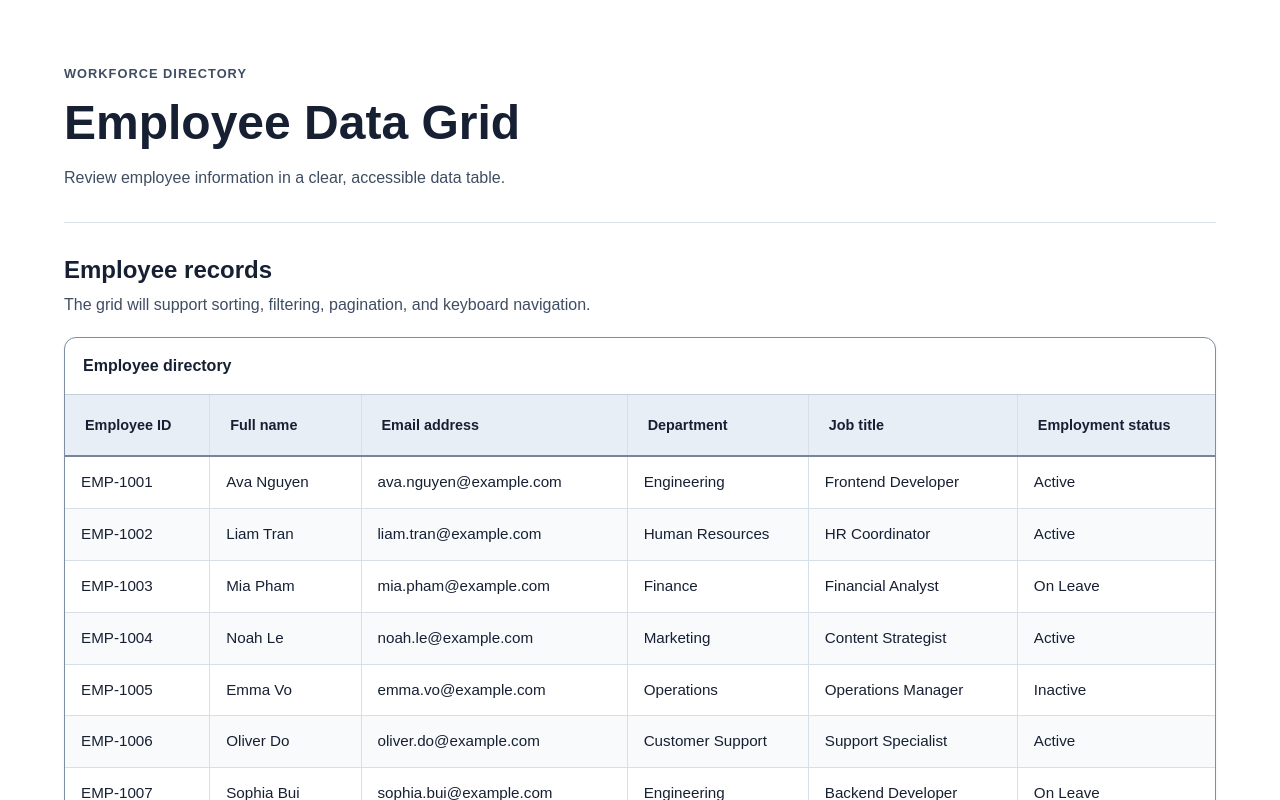
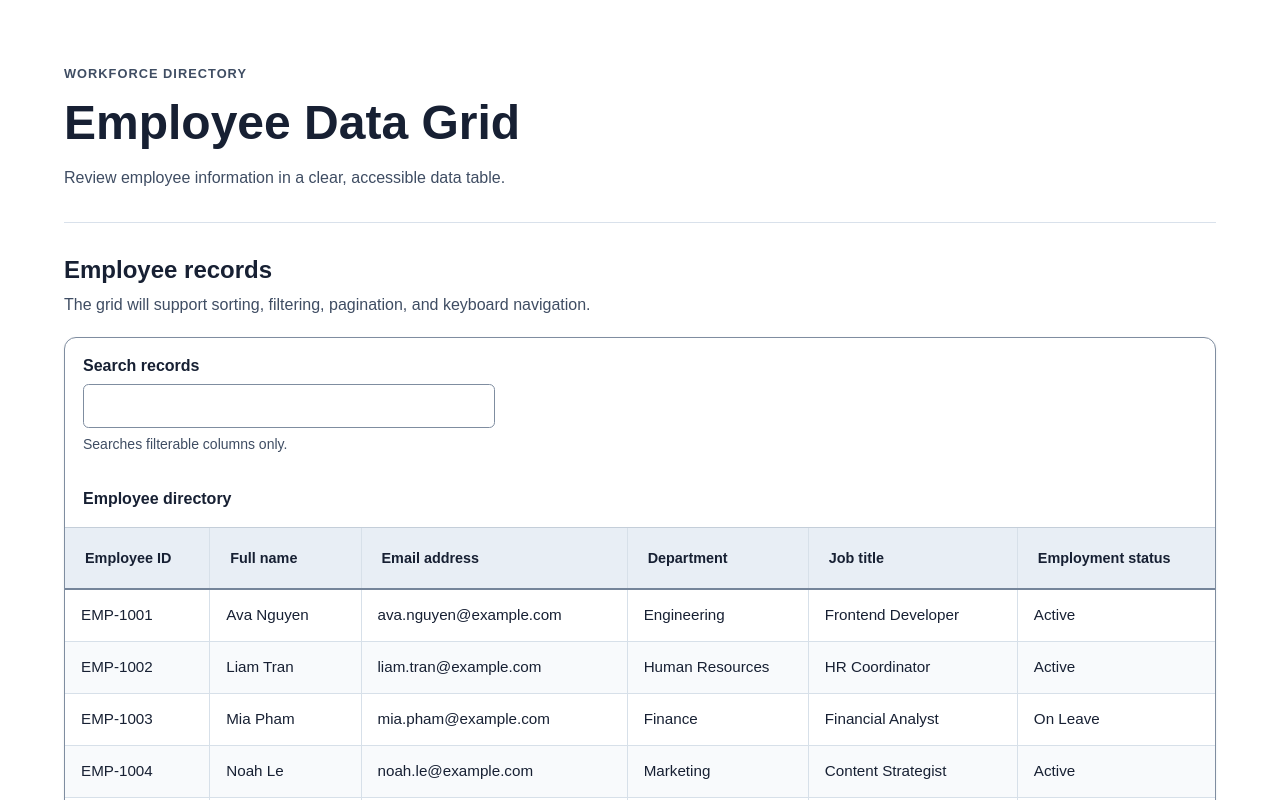
Before and after one commit to HquanhocUIT/Web_Application_Development, a React (Vite) app in the folder Lab2_HW/HW1/: page / in a window 1280 px wide. Shown: the top 800 px of the page. Built offline with nearby package versions, Linux system fonts and the light colour scheme.

Commit message:
feat: implement sorting and filtering

```diff
--- a/Lab2_HW/HW1/src/components/DataGrid.css
+++ b/Lab2_HW/HW1/src/components/DataGrid.css
@@ -37,6 +37,35 @@
   font-size: 1rem;
   font-weight: 700;
   text-align: left;
+}
+
+.data-grid-search {
+  display: grid;
+  max-width: 28rem;
+  gap: 0.375rem;
+  padding: 1rem 1.125rem;
+}
+
+.data-grid-search-label {
+  color: var(--grid-text);
+  font-weight: 700;
+}
+
+.data-grid-search-input {
+  width: 100%;
+  min-height: 2.75rem;
+  padding: 0.5rem 0.75rem;
+  border: 1px solid var(--grid-border);
+  border-radius: 0.35rem;
+  background: var(--grid-row-background);
+  color: var(--grid-text);
+  font: inherit;
+}
+
+.data-grid-search-help {
+  margin: 0;
+  color: var(--grid-muted-text);
+  font-size: 0.875rem;
 }
 
 .data-grid-table th {
@@ -94,13 +123,17 @@
   text-align: center;
 }
 
-.data-grid-table :focus-visible {
+.data-grid-table :focus-visible,
+.data-grid-search-input:focus-visible {
   outline: 3px solid var(--grid-focus-indicator);
   outline-offset: 2px;
   border-radius: 0.2rem;
 }
 
 .data-grid-sort-button {
+  display: inline-flex;
+  align-items: center;
+  gap: 0.45rem;
   min-width: 2.75rem;
   min-height: 2.75rem;
   padding-inline: 0.25rem;
@@ -110,6 +143,20 @@
   color: inherit;
   font: inherit;
   text-align: left;
+  cursor: pointer;
+}
+
+.data-grid-sort-button:hover {
+  text-decoration: underline;
+  text-decoration-thickness: 0.1em;
+  text-underline-offset: 0.2em;
+}
+
+.data-grid-sort-indicator {
+  color: var(--grid-selection-indicator);
+  font-size: 0.85em;
+  font-weight: 800;
+  line-height: 1;
 }
 
 .data-grid-sort-button:disabled {
--- a/Lab2_HW/HW1/src/components/DataGrid.tsx
+++ b/Lab2_HW/HW1/src/components/DataGrid.tsx
@@ -1,4 +1,7 @@
+import { useId, useState } from 'react'
 import type { DataGridProps } from '../types/data-grid-props'
+import type { FilterState, SortState } from '../types/data-grid-state'
+import { compareSortValues } from '../utils/sort-values'
 import './DataGrid.css'
 
 function DataGrid<T extends object>({
@@ -7,21 +10,109 @@ function DataGrid<T extends object>({
   getRowId,
   caption,
 }: DataGridProps<T>) {
+  const searchId = useId()
+  const [filterQuery, setFilterQuery] = useState<FilterState>('')
+  const [sortState, setSortState] = useState<SortState | null>(null)
+
+  const normalizedFilterQuery = filterQuery.trim().toLocaleLowerCase()
+  const filteredRows = normalizedFilterQuery
+    ? rows.filter((row) =>
+        columns.some((column) => {
+          if (!column.filterable) {
+            return false
+          }
+
+          const value = row[column.field]
+          return String(value ?? '')
+            .toLocaleLowerCase()
+            .includes(normalizedFilterQuery)
+        }),
+      )
+    : rows
+
+  const sortColumn = sortState
+    ? columns.find(
+        (column) => column.id === sortState.columnId && column.sortable,
+      )
+    : undefined
+
+  const sortedRows = sortColumn && sortState
+    ? [...filteredRows].sort((left, right) =>
+        compareSortValues(
+          left[sortColumn.field],
+          right[sortColumn.field],
+          sortState.direction,
+        ),
+      )
+    : filteredRows
+
+  function handleSort(columnId: string) {
+    const column = columns.find((candidate) => candidate.id === columnId)
+
+    if (!column || !column.sortable) {
+      return
+    }
+
+    setSortState((currentSort) => {
+      if (!currentSort || currentSort.columnId !== columnId) {
+        return { columnId, direction: 'asc' }
+      }
+
+      if (currentSort.direction === 'asc') {
+        return { columnId, direction: 'desc' }
+      }
+
+      return null
+    })
+  }
+
   return (
     <div className="data-grid-container">
+      <div className="data-grid-search">
+        <label className="data-grid-search-label" htmlFor={`${searchId}-input`}>
+          Search records
+        </label>
+        <input
+          className="data-grid-search-input"
+          id={`${searchId}-input`}
+          type="search"
+          value={filterQuery}
+          onChange={(event) => setFilterQuery(event.target.value)}
+          aria-describedby={`${searchId}-help`}
+        />
+        <p className="data-grid-search-help" id={`${searchId}-help`}>
+          Searches filterable columns only.
+        </p>
+      </div>
       <table className="data-grid-table">
         {caption && <caption>{caption}</caption>}
         <thead>
           <tr>
             {columns.map((column) => (
-              <th key={column.id} scope="col">
+              <th
+                key={column.id}
+                scope="col"
+                aria-sort={
+                  sortColumn?.id === column.id && sortState
+                    ? sortState.direction === 'asc'
+                      ? 'ascending'
+                      : 'descending'
+                    : undefined
+                }
+              >
                 {column.sortable ? (
                   <button
                     className="data-grid-sort-button"
                     type="button"
-                    disabled
+                    onClick={() => handleSort(column.id)}
+                    aria-label={`Sort by ${column.header}`}
                   >
                     {column.header}
+                    {sortState?.columnId === column.id && (
+                      <span className="data-grid-sort-indicator" aria-hidden="true">
+                        {sortState.direction === 'asc' ? '↑' : '↓'}
+                      </span>
+                    )}
                   </button>
                 ) : (
                   column.header
@@ -31,8 +122,8 @@ function DataGrid<T extends object>({
           </tr>
         </thead>
         <tbody>
-          {rows.length > 0 ? (
-            rows.map((row) => (
+          {sortedRows.length > 0 ? (
+            sortedRows.map((row) => (
               <tr key={getRowId(row)}>
                 {columns.map((column) => {
                   const value = row[column.field]
--- /dev/null
+++ b/Lab2_HW/HW1/src/utils/sort-values.ts
@@ -0,0 +1,50 @@
+import type { SortDirection } from '../types/data-grid-state'
+
+const textCollator = new Intl.Collator(undefined, {
+  numeric: true,
+  sensitivity: 'base',
+})
+
+function isEmptySortValue(value: unknown): boolean {
+  return (
+    value === null ||
+    value === undefined ||
+    (typeof value === 'string' && value.trim() === '')
+  )
+}
+
+/**
+ * Compares strings without case sensitivity, compares numbers numerically,
+ * and keeps empty values last in either direction. Equal values compare as 0;
+ * a stable sort then preserves their original input order.
+ */
+export function compareSortValues(
+  left: unknown,
+  right: unknown,
+  direction: SortDirection,
+): number {
+  const leftIsEmpty = isEmptySortValue(left)
+  const rightIsEmpty = isEmptySortValue(right)
+
+  if (leftIsEmpty && rightIsEmpty) {
+    return 0
+  }
+
+  if (leftIsEmpty) {
+    return 1
+  }
+
+  if (rightIsEmpty) {
+    return -1
+  }
+
+  let result: number
+
+  if (typeof left === 'number' && typeof right === 'number') {
+    result = left < right ? -1 : left > right ? 1 : 0
+  } else {
+    result = textCollator.compare(String(left), String(right))
+  }
+
+  return direction === 'asc' ? result : -result
+}
```
Also changed, not shown: Lab2_HW/HW1/src/types/data-grid-state.ts (+8 -3 lines), 1 other file (tests, documents, lock files or other folders).
